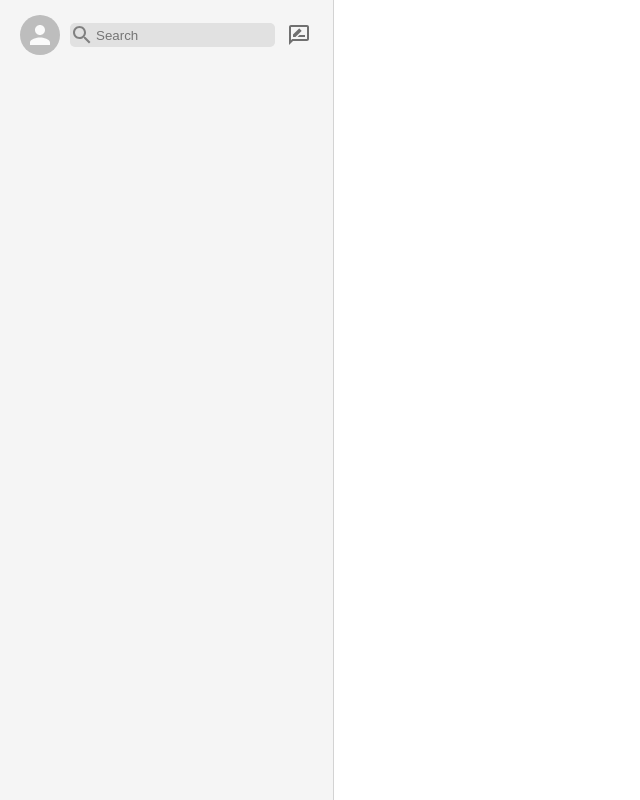
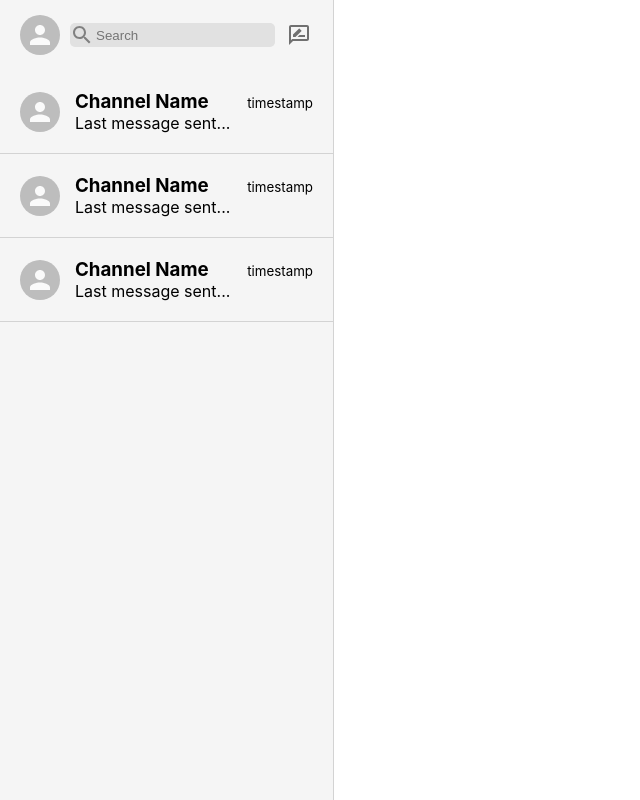
Before and after one commit to git11hub/chatbox-3, a React (Create React App) app: page / in a window 1280 px wide. Shown: the whole page, without its empty margins (0-640 px from the left). Built offline with nearby package versions, Linux system fonts and the light colour scheme.

Commit message:
sidebar completed

```diff
--- a/src/Sidebar.css
+++ b/src/Sidebar.css
@@ -34,3 +34,18 @@
     background: transparent;
     outline-width: 0;
 }
+
+.sidebar_chats {
+  overflow: scroll;
+}
+
+/* hide scrollbar fro Chrome, Safari and Opera */
+.sidebar_chats::-webkit-scrollbar {
+  display: none;
+}
+
+/* Hide scrollbar for IE, Edge and Firefox */
+.sidebar_chats {
+  -ms-overflow-style: none; /* IE and Edge */
+  scrollbar-width: none; /* Firefox */
+}
--- a/src/Sidebar.js
+++ b/src/Sidebar.js
@@ -2,7 +2,8 @@
 import "./Sidebar.css";
 import { Avatar, IconButton } from '@material-ui/core';
 import SearchIcon from '@material-ui/icons/Search';
-import RateReviewOutlinedIcon from "@material-ui/icons/RateReviewOutlined"
+import RateReviewOutlinedIcon from "@material-ui/icons/RateReviewOutlined";
+import SidebarChat from "./SidebarChat"
 
 function Sidebar() {
     return (
@@ -22,7 +23,9 @@
             </div>
 
             <div className="sidebar_chats">
-
+                <SidebarChat />
+                <SidebarChat />
+                <SidebarChat />
             </div>
         </div>
     )
--- /dev/null
+++ b/src/SidebarChat.css
@@ -0,0 +1,24 @@
+.sidebarChat {
+    display: flex;
+    align-items: center;
+    padding: 20px;
+    border-bottom: 1px solid lightgray;
+    cursor: pointer;
+}
+
+.sidebarChat:hover {
+    background-color: #3e93fd;
+    color: white;
+}
+
+.sidebarChat_info {
+    margin-left: 15px;
+    position: relative;
+    width: 100%;
+}
+
+.sidebarChat_info > small {
+    position: absolute;
+    top: 5px;
+    right: 0;
+}
--- /dev/null
+++ b/src/SidebarChat.js
@@ -0,0 +1,18 @@
+import React from 'react';
+import './SidebarChat.css';
+import { Avatar } from '@material-ui/core';
+
+function SidebarChat() {
+    return (
+        <div className="sidebarChat">
+            <Avatar />
+            <div className="sidebarChat_info">
+                <h3>Channel Name</h3>
+                <p>Last message sent...</p>
+                <small>timestamp</small>
+            </div>
+        </div>
+    )
+}
+
+export default SidebarChat
```
